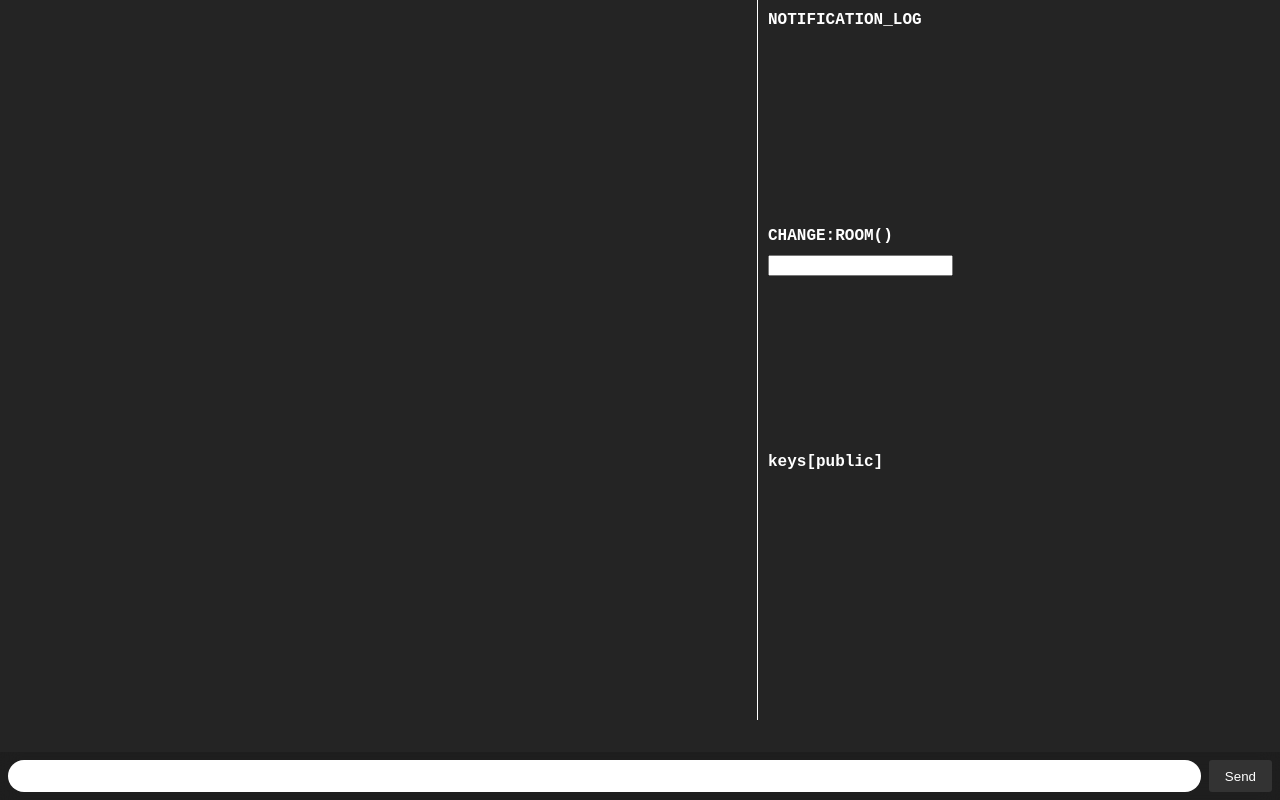
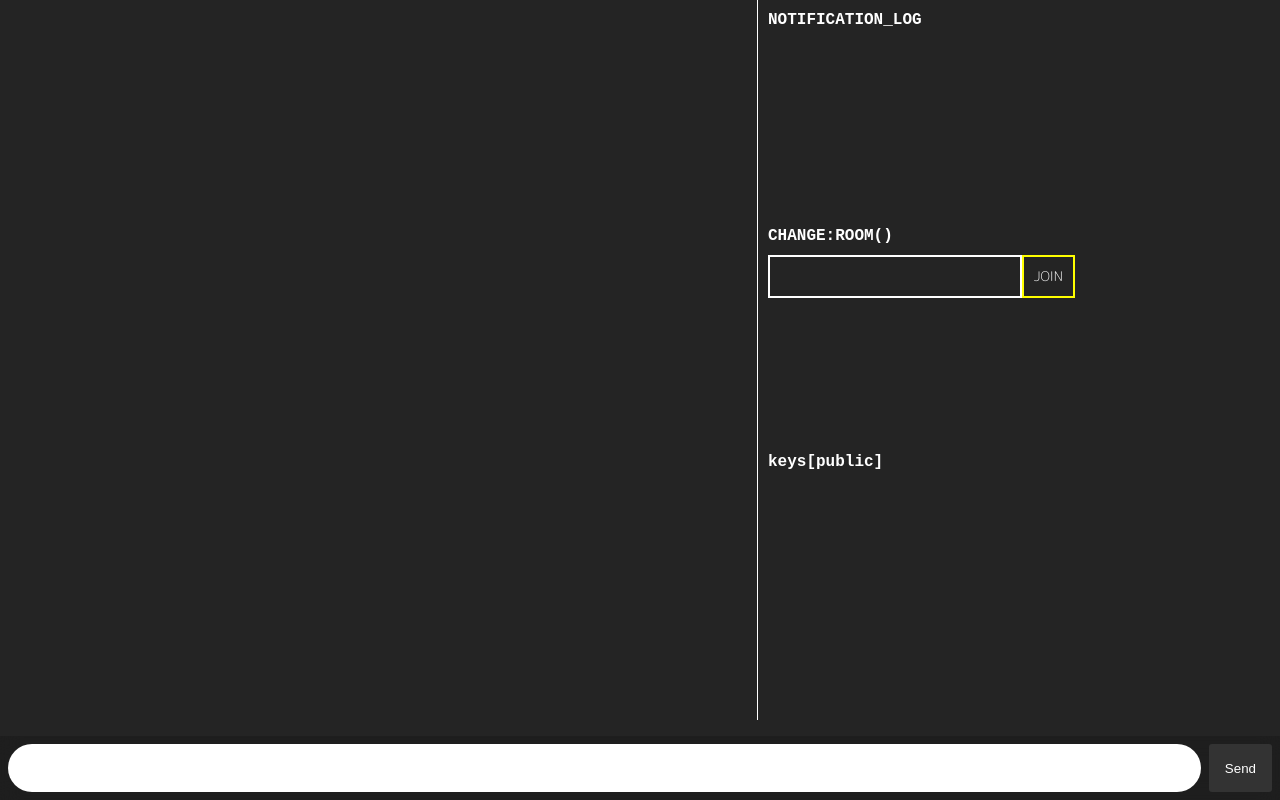
Before and after one commit to Marcozaa/chat_crittografia, a website: page chat_crittografia/public/index.html in a window 1280 px wide. Drawn offline with nearby package versions, Linux system fonts and the light colour scheme; no server answers.

Commit message:
style update

```diff
--- a/chat_crittografia/public/index.html
+++ b/chat_crittografia/public/index.html
@@ -4,6 +4,8 @@
 <head>
   <title>Socket.IO chat</title>
   <style>
+    @import url('https://fonts.googleapis.com/css2?family=M+PLUS+Rounded+1c:wght@300&display=swap');
+
     body {
       margin: 0;
       padding-bottom: 3rem;
@@ -38,6 +40,7 @@
       font-size: 0.5rem;
       color: white;
       height: 30%;
+
     }
 
     .right>.keys {
@@ -53,9 +56,10 @@
       left: 0;
       right: 0;
       display: flex;
-      height: 3rem;
+      height: 4rem;
       box-sizing: border-box;
       backdrop-filter: blur(10px);
+
     }
 
     #input {
@@ -64,6 +68,8 @@
       flex-grow: 1;
       border-radius: 2rem;
       margin: 0.25rem;
+      font-family: 'M PLUS Rounded 1c', sans-serif;
+
     }
 
     #input:focus {
@@ -92,6 +98,39 @@
 
     .right>.top-top {
       font-size: 0.5rem;
+    }
+
+    #changeroom {
+      background: none;
+      outline: none;
+      border: 2px solid white;
+      color: white;
+      font-family: 'M PLUS Rounded 1c', sans-serif;
+      margin-right: 0;
+      padding-right: 0;
+
+
+    }
+
+    #changeroombtn {
+      font-family: 'M PLUS Rounded 1c', sans-serif;
+      margin-left: 0;
+      padding-left: 0;
+      background: none;
+      cursor: pointer;
+      border: 2px solid yellow;
+      color: white;
+      padding: 0.6rem;
+      transition: 1s ease;
+    }
+
+    #changeroombtn:hover {
+      background: yellow;
+      color: #242424;
+    }
+
+    #roomform {
+      display: flex
     }
 
     .logs {}
@@ -123,7 +162,7 @@
       <div class="content-room">
         <form id="roomform">
           <input id="changeroom" type="text" />
-
+          <button id="changeroombtn">JOIN</button>
         </form>
       </div>
     </div>
@@ -246,12 +285,29 @@
 
     socket.on("user", function (id) { });
 
+
+    // ---------------------------------- DATA
+
+    const pad = num => ("0" + num).slice(-2);
+
+    const getTimeFromDate = timestamp => {
+      const date = new Date(timestamp * 1000);
+      let hours = date.getHours(),
+        minutes = date.getMinutes(),
+        seconds = date.getSeconds();
+      return pad(hours) + ":" + pad(minutes) + ":" + pad(seconds)
+    }
+
+
+    // -----------------------------------
     socket.on("connection", function (id, stanza) {
       var log = document.createElement("li");
       log.style.fontSize = "0.8rem"
       log.style.margin = 0;
       log.style.padding = 0;
-      log.textContent = id + " si è unito alla stanza " + stanza;
+      log.style.listStyleType = "none"
+      var data = getTimeFromDate(Math.floor((new Date()).getTime() / 1000))
+      log.textContent = data + "      " + id + " si è unito alla stanza " + stanza;
       logs.appendChild(log)
 
     })
@@ -263,7 +319,9 @@
       log.style.fontSize = "0.8rem"
       log.style.margin = 0;
       log.style.padding = 0;
-      log.textContent = id + " è uscito dalla stanza";
+      log.style.listStyleType = "none"
+      var data = getTimeFromDate(Math.floor((new Date()).getTime() / 1000))
+      log.textContent = data + "      " + id + " è uscito dalla stanza";
       //console.log(document.getElementById(id).value);
       var ul = document.getElementById("keys");
 
@@ -277,11 +335,11 @@
 
       var elements = document.getElementsByClassName("userKey");
       for (var i = 0, len = elements.length; i < len; i++) {
-          console.log(elements[i].id+ " -- " + elements[i].innerHTML)
-          if(elements[i].id == id){
-              elements[i].remove()
+        console.log(elements[i].id + " -- " + elements[i].innerHTML)
+        if (elements[i].id == id) {
+          elements[i].remove()
 
-          }
+        }
       }
 
       document.getElementById("logs").appendChild(log)
```
